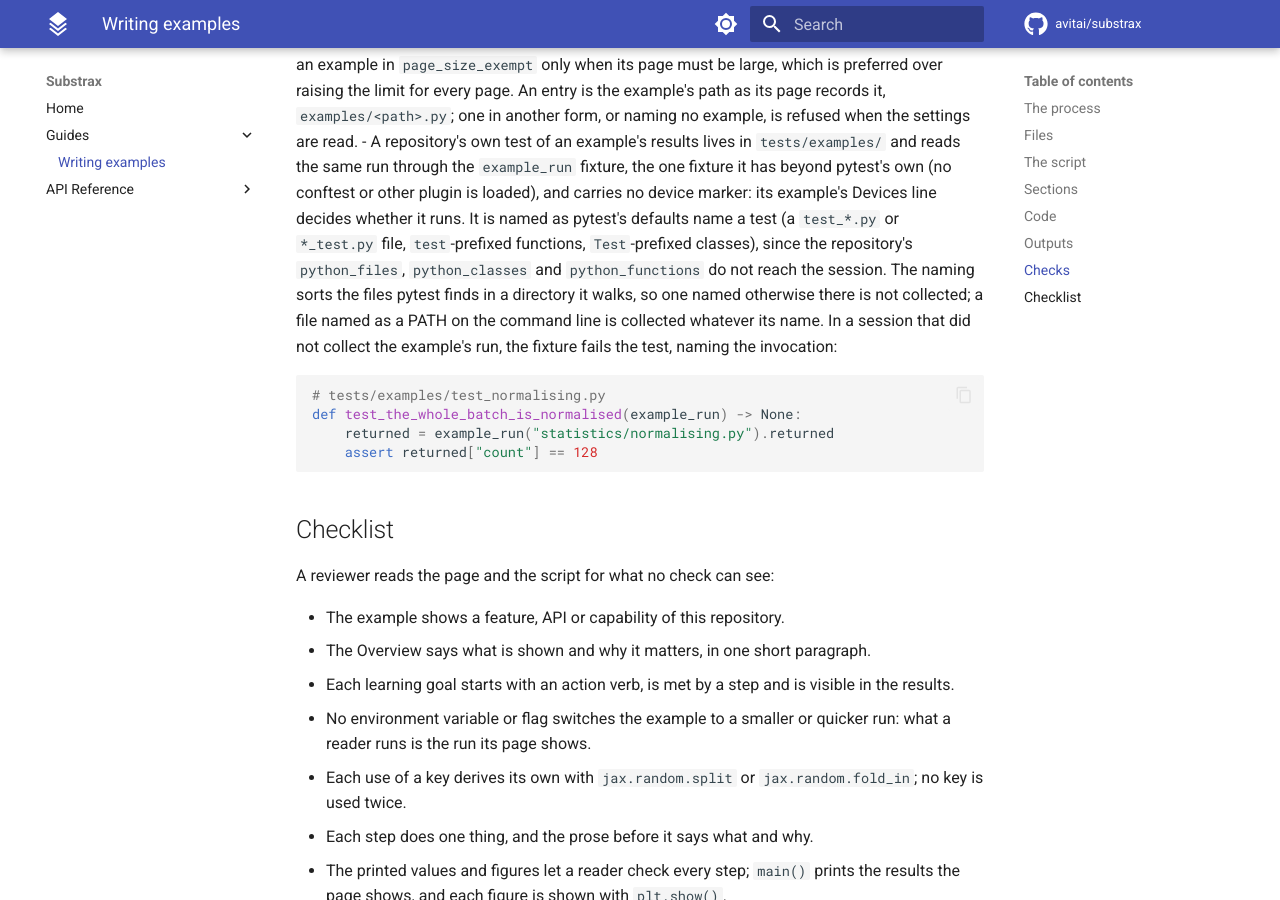
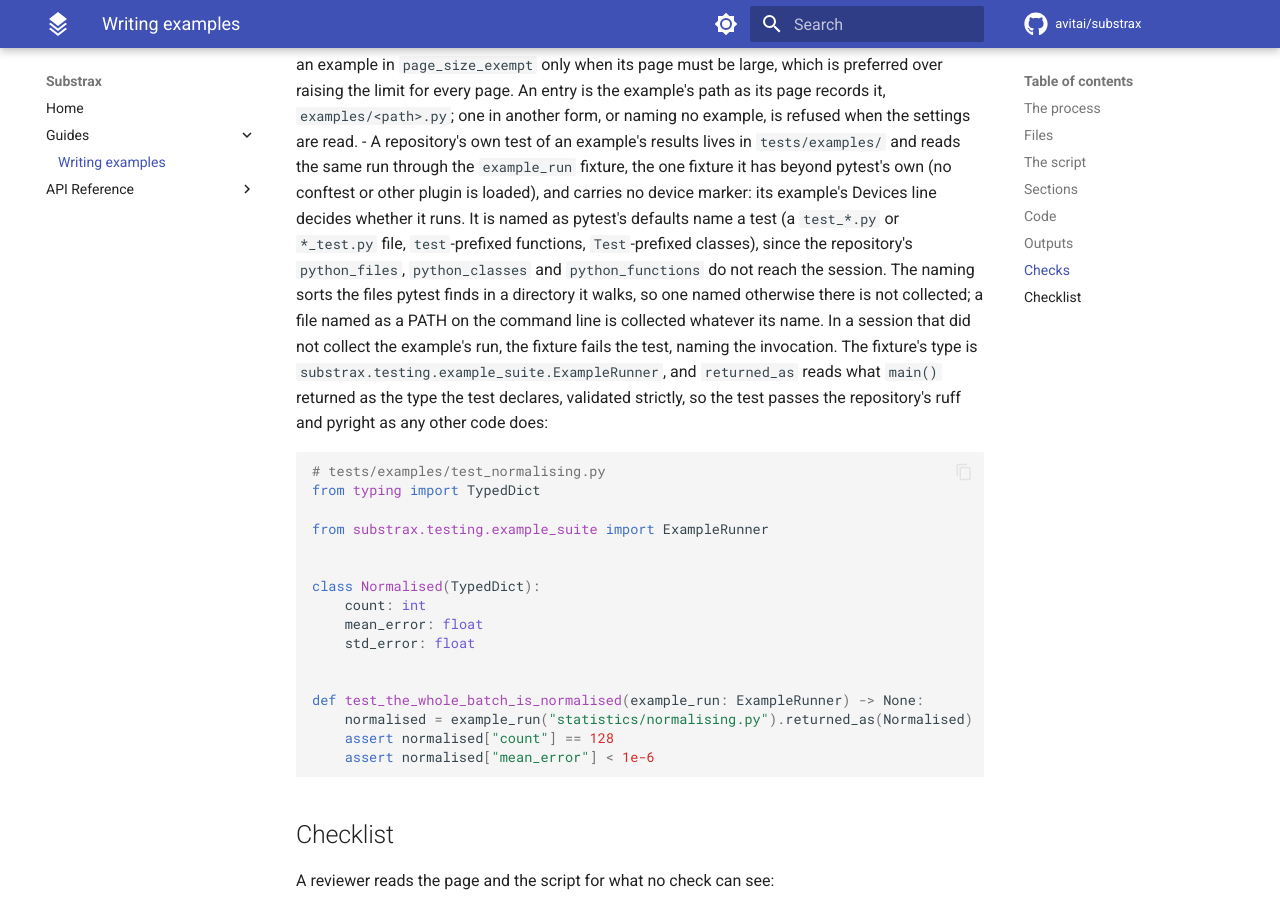
Before and after one commit to avitai/substrax, an MkDocs documentation site: the page built from docs/guides/writing-examples.md, in a window 1280 px wide and 900 px high, scrolled down 7215 px. Built offline with MkDocs 1.6.1 and Material for MkDocs 9.7.7, drawn with Linux system fonts in a browser that asks for light colours; comment, search, counter and statistics services are not loaded.

Commit message:
docs(guide): give the result-test sample its types and its gates
The guide's test of an example's results took example_run unannotated
and indexed returned, so it failed the very rule the guide states for
examples: it must pass the repository's ruff and pyright. The sample
now annotates the fixture with ExampleRunner and reads main()'s value
with returned_as, and lives in docs/guides/example_result_test.py,
which the guide quotes; pyright's include holds docs/guides, so the
sample and the template are type-checked (a planted error fails it).
A test runs the sample against the template's real run.

````diff
--- a/docs/guides/writing-examples.md
+++ b/docs/guides/writing-examples.md
@@ -298,13 +298,28 @@ validation:
   `python_classes` and `python_functions` do not reach the session. The naming sorts the files
   pytest finds in a directory it walks, so one named otherwise there is not collected; a file named
   as a PATH on the command line is collected whatever its name. In a session that did not collect
-  the example's run, the fixture fails the test, naming the invocation:
+  the example's run, the fixture fails the test, naming the invocation. The fixture's type is
+  `substrax.testing.example_suite.ExampleRunner`, and `returned_as` reads what `main()` returned as
+  the type the test declares, validated strictly, so the test passes the repository's ruff and
+  pyright as any other code does:
 
 ```python
 # tests/examples/test_normalising.py
-def test_the_whole_batch_is_normalised(example_run) -> None:
-    returned = example_run("statistics/normalising.py").returned
-    assert returned["count"] == 128
+from typing import TypedDict
+
+from substrax.testing.example_suite import ExampleRunner
+
+
+class Normalised(TypedDict):
+    count: int
+    mean_error: float
+    std_error: float
+
+
+def test_the_whole_batch_is_normalised(example_run: ExampleRunner) -> None:
+    normalised = example_run("statistics/normalising.py").returned_as(Normalised)
+    assert normalised["count"] == 128
+    assert normalised["mean_error"] < 1e-6
 ```
 
 ## Checklist
--- a/pyproject.toml
+++ b/pyproject.toml
@@ -285,6 +285,7 @@ exclude = [
 ]
 include = [
   ".github/actions",
+  "docs/guides",
   "src",
   "tests"
 ]
@@ -393,6 +394,9 @@ max-complexity = 10
 [tool.ruff.lint.per-file-ignores]
 # Action scripts report to the job log from main().
 ".github/actions/*/*.py" = ["T20"]
+# The guide's test of an example's results is a test, with the tests' ignores but its annotations
+# checked, as an adopter's ruff checks them.
+"docs/guides/example_result_test.py" = ["D", "PLR2004", "S101"]
 # The rules the example format itself breaks (docs/guides/writing-examples.md): the first markdown
 # cell is the module docstring and opens with its # title (D212, D415), imports follow markdown
 # cells (E402), and main() prints the results the page shows (T201).
````
Also changed, not shown: CHANGELOG.md (+4 -0 lines), docs/guides/example_result_test.py (added, +16 -0 lines), 1 other file.
